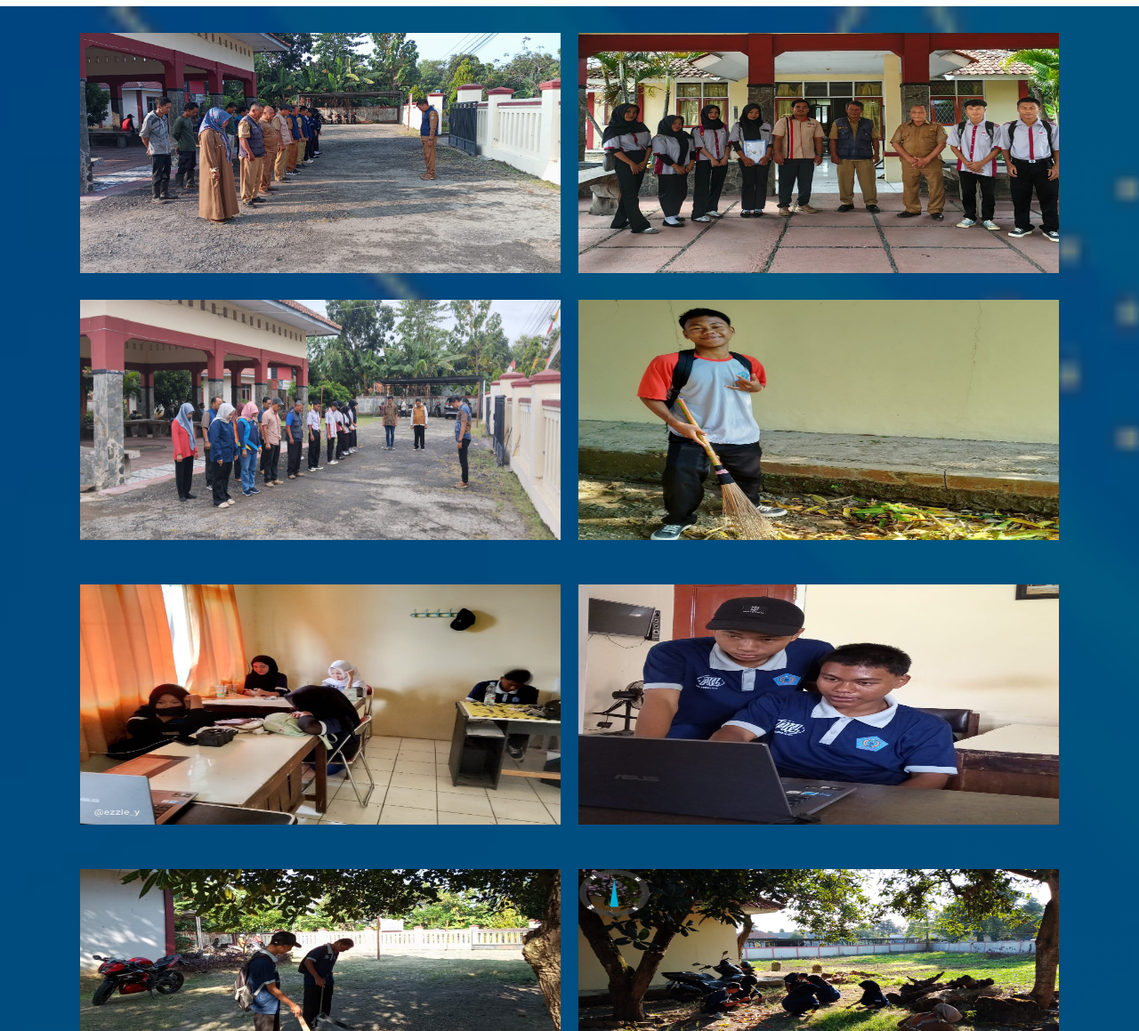
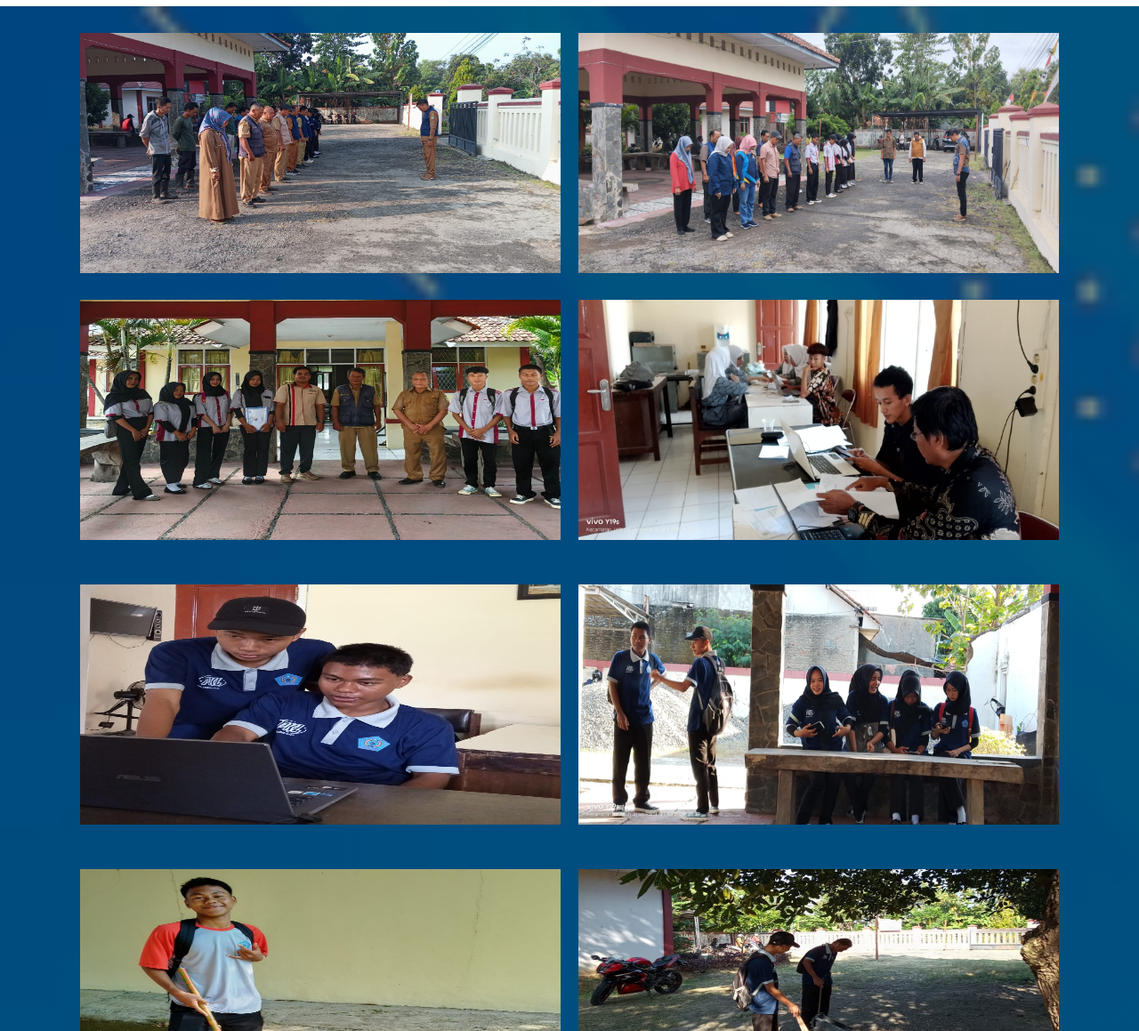
Before and after one commit to Ezzie12/epkl-smkpbligung, a plain HTML site: page dokumentasi.html in a window 1280 px wide. Shown: the part 141-1300 px from the top of the page at 89% size. Drawn offline with nearby package versions, Linux system fonts and the light colour scheme.

Commit message:
edit_dok

```diff
--- a/dokumentasi.html
+++ b/dokumentasi.html
@@ -42,22 +42,25 @@
           <img src="img/dokumentasi/dok5.jpg" alt="dok1" />
         </div>
         <div class="grid-doc1">
-          <img src="img/dokumentasi/dok6.jpg" alt="dok2" />
+          <img src="img/dokumentasi/dok3.jpg" alt="dok2" />
         </div>
       </div>
 
       <div class="grid-container2">
         <div class="grid-doc1">
-          <img src="img/dokumentasi/dok3.jpg" alt="" />
+          <img src="img/dokumentasi/dok6.jpg" alt="" />
+        </div>
+         <div class="grid-doc1">
+          <img src="img/dokumentasi/dok11.jpg" alt="" />
+        </div>
+         <div class="grid-doc1">
+          <img src="img/dokumentasi/dok4.jpg" alt="" />
+        </div>
+         <div class="grid-doc1">
+          <img src="img/dokumentasi/dok9.jpg" alt="" />
         </div>
          <div class="grid-doc1">
           <img src="img/dokumentasi/dok1.jpg" alt="" />
-        </div>
-         <div class="grid-doc1">
-          <img src="img/dokumentasi/dok2.jpg" alt="" />
-        </div>
-         <div class="grid-doc1">
-          <img src="img/dokumentasi/dok4.jpg" alt="" />
         </div>
          <div class="grid-doc1">
           <img src="img/dokumentasi/dok7.jpg" alt="" />
@@ -66,13 +69,7 @@
           <img src="img/dokumentasi/dok8.jpg" alt="" />
         </div>
          <div class="grid-doc1">
-          <img src="img/dokumentasi/dok9.jpg" alt="" />
-        </div>
-         <div class="grid-doc1">
           <img src="img/dokumentasi/dok10.jpg" alt="" />
-        </div>
-         <div class="grid-doc1">
-          <img src="img/dokumentasi/dok11.jpg" alt="" />
         </div>
          <div class="grid-doc1">
           <img src="img/dokumentasi/dok12.jpg" alt="" />
```
